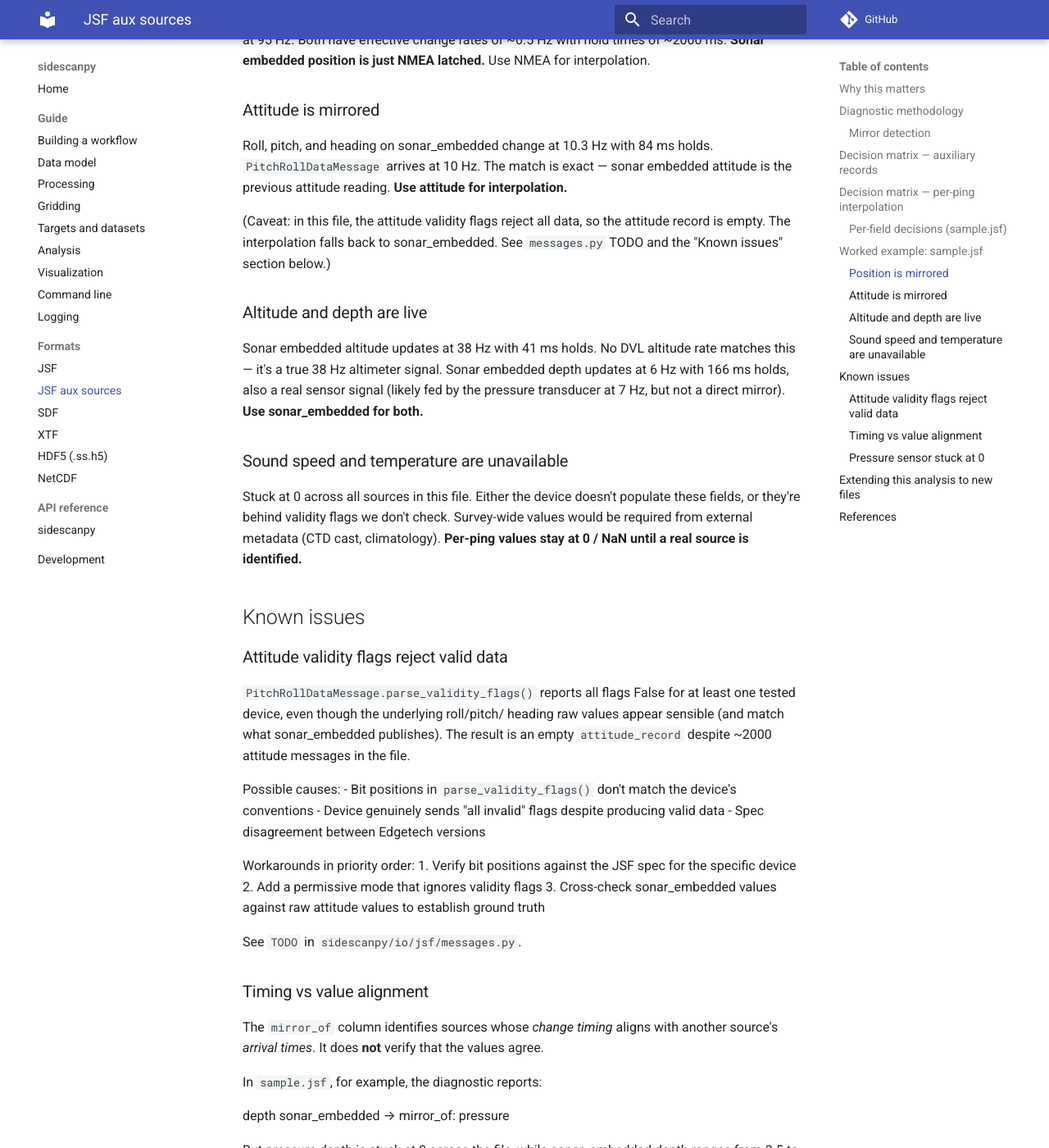
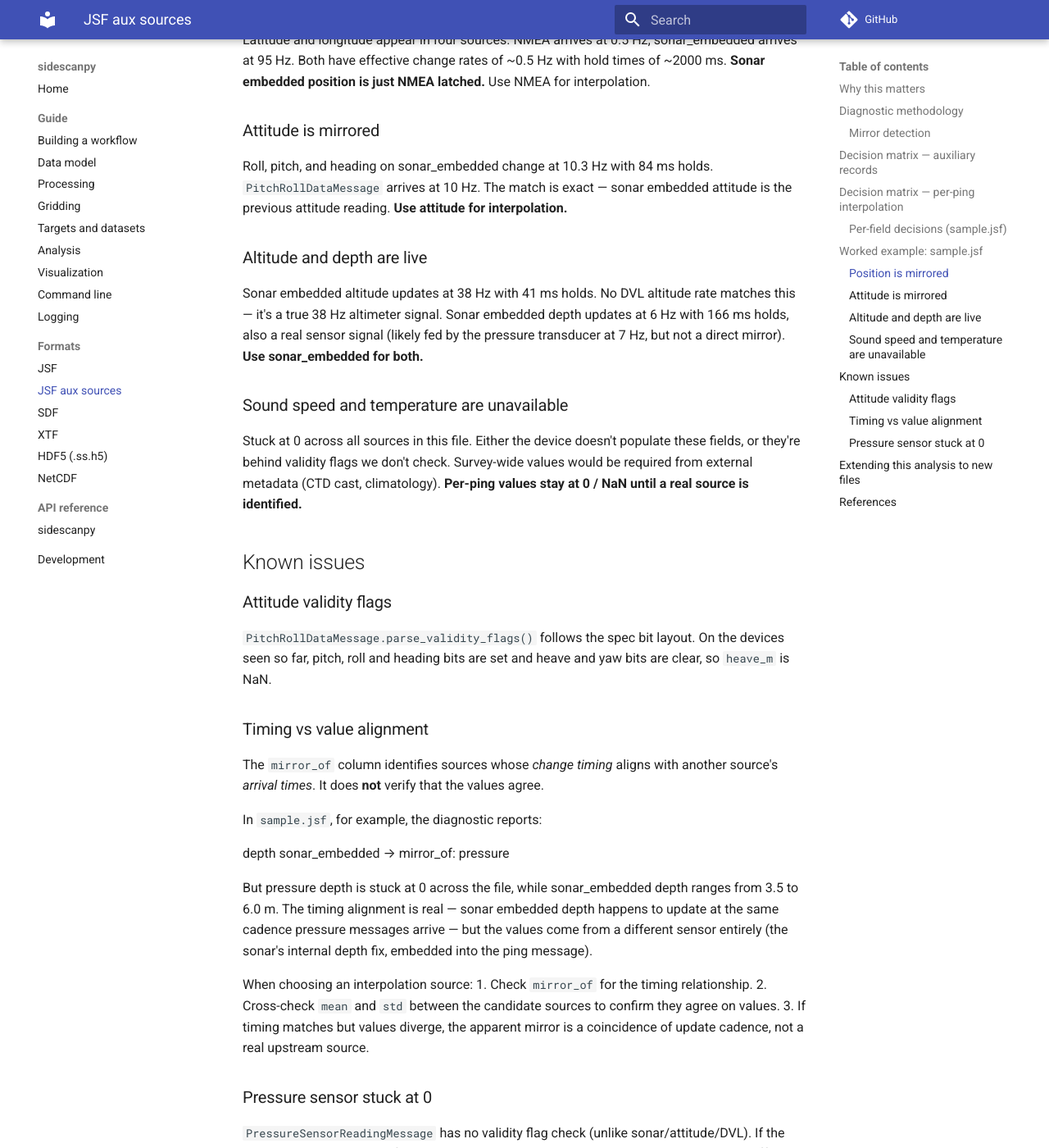
Before and after one commit to rshomberg-research/sidescanpy, an MkDocs documentation site: the page built from docs/jsf_aux_source_selection.md, in a window 1280 px wide and 1400 px high, scrolled down 3780 px. Shown: the whole window at 82% size. Built offline with MkDocs 1.6.1 and Material for MkDocs 9.7.7, drawn with Linux system fonts in a browser that asks for light colours; comment, search, counter and statistics services are not loaded; some of the changed text lies outside the part shown.

Commit message:
fix(io/jsf): decode attitude message times and values
The attitude record from message 2020 was unusable: float seconds were
cast straight to nanoseconds (times in the first seconds of 1970, the
millisecond part lost), and decoded pitch/roll/heave/heading were stored
on attribute names the converter never read, so every value was NaN.
DVL and pressure-sensor record times had the same unit error; navigation
times are now rounded to the microsecond. The attitude record gains
heading_deg; validity flags are honoured per field.

Co-Authored-By: Claude Opus 5.5 <noreply@anthropic.com>

```diff
--- a/docs/jsf_aux_source_selection.md
+++ b/docs/jsf_aux_source_selection.md
@@ -81,10 +81,11 @@ This is what `convert()` writes to each aux record on the survey.
 | `sensors`    | `PressureSensorReadingMessage` | Pressure-derived depth, water sound speed, water temperature. Currently the only supported sensor; extensible by `sensor_type`. |
 
 The converter does **not** fall back to alternate sources when the
-primary is empty or invalid. If `PitchRollDataMessage` instances all
-fail their validity checks, the resulting `attitude_record` is empty
-but schema-valid (zero observations). The survey's `has_attitude`
-property correctly reports `False`.
+primary is empty or invalid. A field whose validity bit is clear in a
+`PitchRollDataMessage` is NaN in the `attitude_record` for that
+observation (heave on devices without a heave sensor, for example).
+With no attitude messages at all, the record is empty but schema-valid
+and the survey's `has_attitude` property reports `False`.
 
 ## Decision matrix — per-ping interpolation
 
@@ -144,11 +145,6 @@ Roll, pitch, and heading on sonar_embedded change at 10.3 Hz with
 exact — sonar embedded attitude is the previous attitude reading.
 **Use attitude for interpolation.**
 
-(Caveat: in this file, the attitude validity flags reject all data,
-so the attitude record is empty. The interpolation falls back to
-sonar_embedded. See `messages.py` TODO and the "Known issues" section
-below.)
-
 ### Altitude and depth are live
 
 Sonar embedded altitude updates at 38 Hz with 41 ms holds. No DVL
@@ -167,28 +163,11 @@ source is identified.**
 
 ## Known issues
 
-### Attitude validity flags reject valid data
+### Attitude validity flags
 
-`PitchRollDataMessage.parse_validity_flags()` reports all flags False
-for at least one tested device, even though the underlying roll/pitch/
-heading raw values appear sensible (and match what sonar_embedded
-publishes). The result is an empty `attitude_record` despite ~2000
-attitude messages in the file.
-
-Possible causes:
-- Bit positions in `parse_validity_flags()` don't match the device's
-  conventions
-- Device genuinely sends "all invalid" flags despite producing valid
-  data
-- Spec disagreement between Edgetech versions
-
-Workarounds in priority order:
-1. Verify bit positions against the JSF spec for the specific device
-2. Add a permissive mode that ignores validity flags
-3. Cross-check sonar_embedded values against raw attitude values to
-   establish ground truth
-
-See `TODO` in `sidescanpy/io/jsf/messages.py`.
+`PitchRollDataMessage.parse_validity_flags()` follows the spec bit
+layout. On the devices seen so far, pitch, roll and heading bits are
+set and heave and yaw bits are clear, so `heave_m` is NaN.
 
 ### Timing vs value alignment
 
```
Also changed, not shown: CHANGELOG.md (+22 -0 lines), CLAUDE.md (+4 -2 lines), docs/io_jsf.md (+5 -7 lines), 6 other files.
